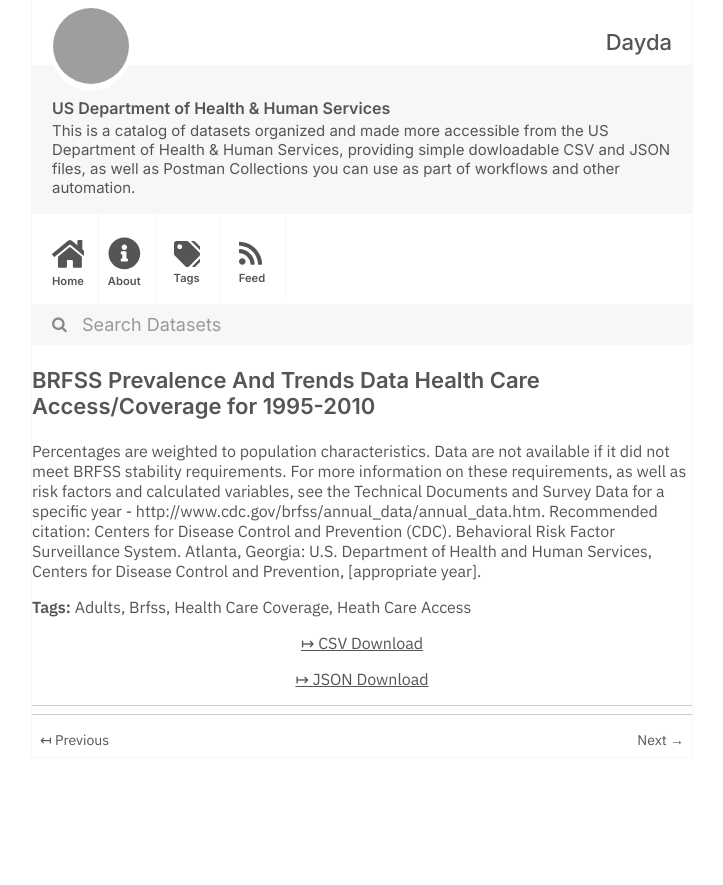
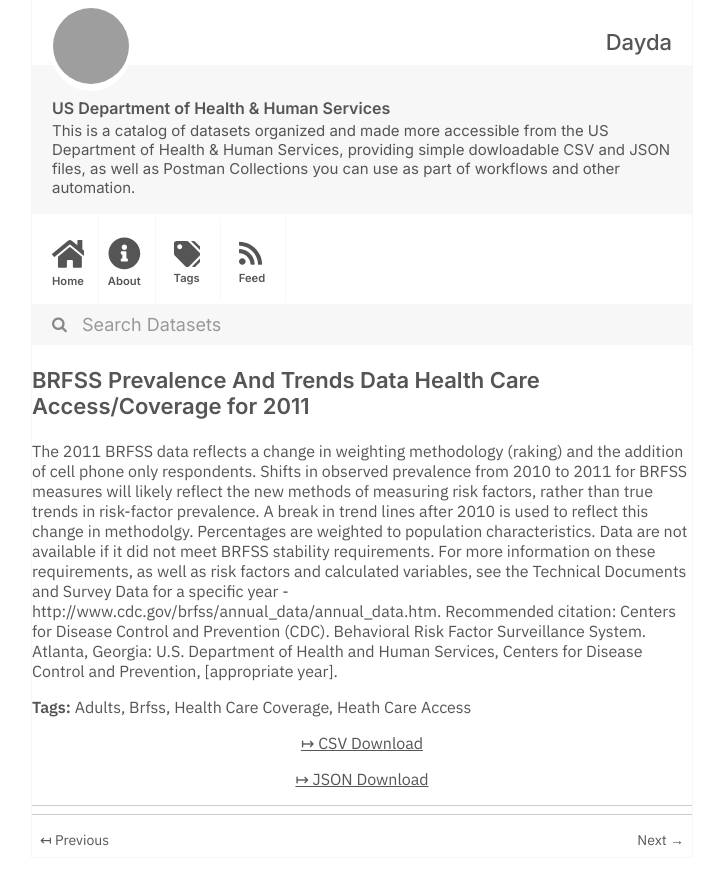
Before and after one commit to dayda-entities/us-department-of-health-and-human-services, a Jekyll site: the page built from _posts/2020-11-10-brfss-prevalence-and-trends-da.md, in a window 1280 px wide, cut to the strip 0-885 px from the top of the page. Shown: the whole strip, without its empty margins (278-1001 px from the left). Built offline with Jekyll 4.4.1, drawn with Linux system fonts in a browser that asks for light colours; grey boxes are pictures that could not be loaded.

Commit message:
Publish Data

```diff
--- a/_posts/2020-11-10-brfss-prevalence-and-trends-da.md
+++ b/_posts/2020-11-10-brfss-prevalence-and-trends-da.md
@@ -1,7 +1,7 @@
 ---
-title: BRFSS Prevalence And Trends Data Health Care Access/Coverage for 1995-2010
-created: '2020-11-10T16:17:33.834813'
-modified: '2021-05-01T07:01:37.243944'
+title: BRFSS Prevalence And Trends Data Health Care Access/Coverage for 2011
+created: '2020-11-10T16:17:20.468217'
+modified: '2021-04-30T02:03:35.862590'
 state: active
 type: dataset
 tags:
@@ -10,9 +10,9 @@ tags:
   - Health Care Coverage
   - Heath Care Access
 groups: []
-csv_url: 'https://data.cdc.gov/api/views/t984-9cdv/rows.csv?accessType=DOWNLOAD'
-json_url: 'https://data.cdc.gov/api/views/t984-9cdv/rows.json?accessType=DOWNLOAD'
+csv_url: 'https://data.cdc.gov/api/views/5ekf-pmct/rows.csv?accessType=DOWNLOAD'
+json_url: 'https://data.cdc.gov/api/views/5ekf-pmct/rows.json?accessType=DOWNLOAD'
 layout: post
 
 ---
-Percentages are weighted to population characteristics. Data are not available if it did not meet BRFSS stability requirements. For more information on these requirements, as well as risk factors and calculated variables, see the Technical Documents and Survey Data for a specific year - http://www.cdc.gov/brfss/annual_data/annual_data.htm. Recommended citation: Centers for Disease Control and Prevention (CDC). Behavioral Risk Factor Surveillance System. Atlanta, Georgia: U.S. Department of Health and Human Services, Centers for Disease Control and Prevention, [appropriate year].
+The 2011 BRFSS data reflects a change in weighting methodology (raking) and the addition of cell phone only respondents. Shifts in observed prevalence from 2010 to 2011 for BRFSS measures will likely reflect the new methods of measuring risk factors, rather than true trends in risk-factor prevalence. A break in trend lines after 2010 is used to reflect this change in methodolgy. Percentages are weighted to population characteristics. Data are not available if it did not meet BRFSS stability requirements. For more information on these requirements, as well as risk factors and calculated variables, see the Technical Documents and Survey Data for a specific year - http://www.cdc.gov/brfss/annual_data/annual_data.htm. Recommended citation: Centers for Disease Control and Prevention (CDC). Behavioral Risk Factor Surveillance System. Atlanta, Georgia: U.S. Department of Health and Human Services, Centers for Disease Control and Prevention, [appropriate year].
```
